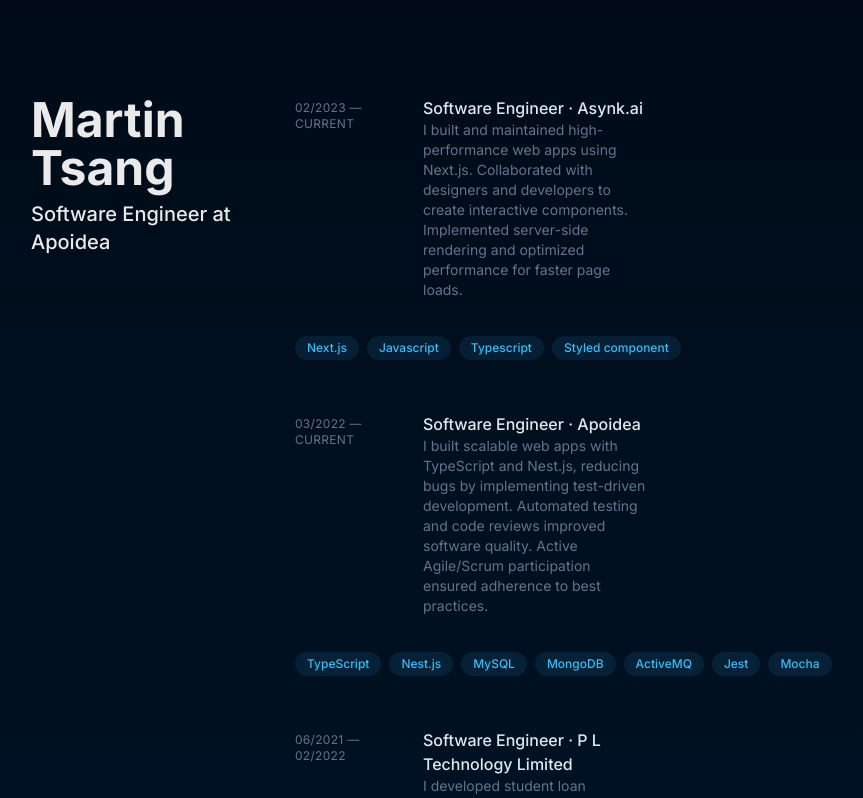
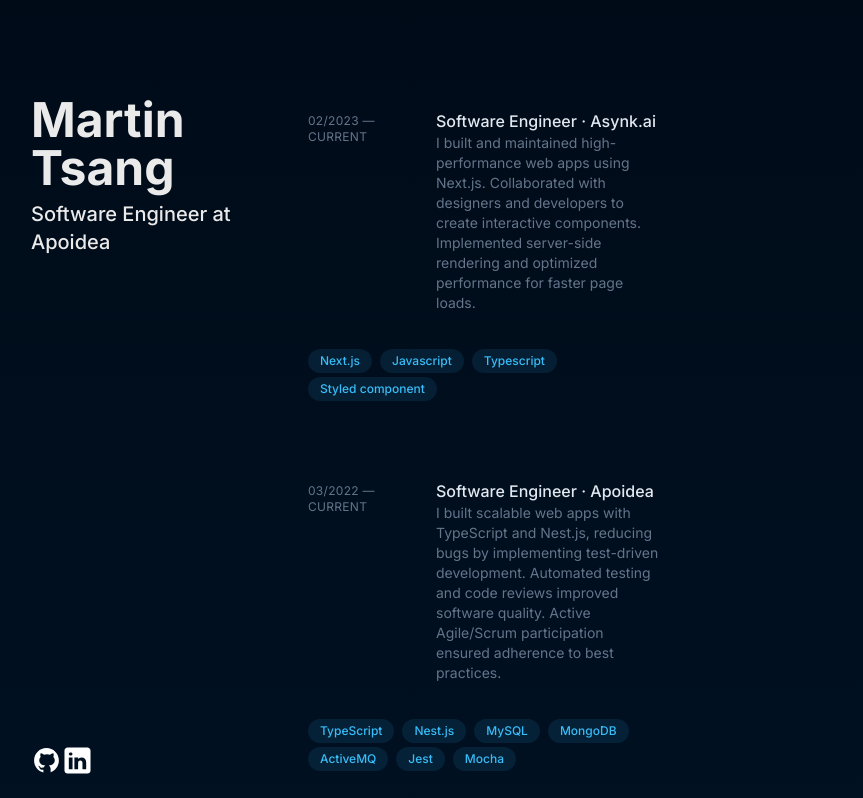
Before and after one commit to marttsang2/martintsang, a Next.js app: page / in a window 1280 px wide. Shown: the top 798 px of the page, without its empty margins (353-1216 px from the left). Built offline with nearby package versions, Linux system fonts and the light colour scheme.

Commit message:
add social media link

```diff
--- a/src/app/page.tsx
+++ b/src/app/page.tsx
@@ -1,3 +1,4 @@
+import Image from 'next/image'
 import React from 'react'
 import { ExperienceCard } from '../components/Card'
 import experiences from '../constants/expereinces'
@@ -7,13 +8,23 @@
     <main className="flex min-h-screen flex-col items-center py-24 px-96">
       <div className="relative w-full grid grid-cols-2 gap-4">
         <div>
-          <div className="sticky top-24 flex flex-col">
+          <div className="sticky h-[85vh] top-24 flex flex-col justify-between">
+            <div className='flex flex-col'>
               <p className="text-5xl font-bold">
                 Martin Tsang
               </p>
               <p className="text-xl font-medium mt-2">
                 Software Engineer at Apoidea
               </p>
+            </div>
+            <div className="grid grid-cols-8">
+              <a href="https://github.com/marttsang2">
+                <Image src="/icons/github.svg" alt="github icon" width={32} height={32} />
+              </a>
+              <a href="https://www.linkedin.com/in/martin-tsang-7608401aa/">
+                <Image src="/icons/linkedin.svg" alt="linkedin icon" width={32} height={32} />
+              </a>
+            </div>
           </div>
         </div>
         <li className="flex flex-col group/list">
@@ -34,7 +45,6 @@
           }
         </li>
       </div>
-
     </main>
   )
 }
--- a/src/components/Card/index.tsx
+++ b/src/components/Card/index.tsx
@@ -1,3 +1,5 @@
+import Image from "next/image"
+
 type ExperienceCardProps = {
     title: string,
     company: string,
@@ -9,14 +11,14 @@
 }
 
 export const ExperienceCard = ({ title, company, startDate, endDate, description, skills, url }: ExperienceCardProps) => (
-    <div className="group relative transition-all lg:hover:!opacity-100 lg:group-hover/list:opacity-50">
-        <a className="grid pb-1 sm:grid-cols-12 sm:gap-8" href={url}>
+    <div className="group relative transition-all lg:hover:!opacity-100 lg:group-hover/list:opacity-50 border-[1px] rounded-lg border-transparent hover:border-sky-400/40">
+        <a className="m-3 grid pb-1 sm:grid-cols-12 sm:gap-8" href={url}>
             <header className="mt-1 col-span-4 text-xs uppercase tracking-wide text-slate-500">{startDate} — {endDate}</header>
             <div className="flex flex-col col-span-8">
                 <p className="text-medium font-medium text-slate-200">{title} · {company}</p>
                 <p className="text-sm text-slate-500">{description}</p>
             </div>
-            <ul className="flex">
+            <ul className="col-span-12 flex flex-wrap">
                 {skills.map((skill) => (
                     <li key={skill} className="mr-2 mt-1 px-3 py-1 item-center inline-block whitespace-nowrap text-xs font-medium text-sky-400 bg-sky-400/10 rounded-full">{skill}</li>
                 ))}
```
Also changed, not shown: public/icons/github.svg (added), public/icons/linkedin.svg (added). Lines whose indentation alone changed are shown as unchanged.
